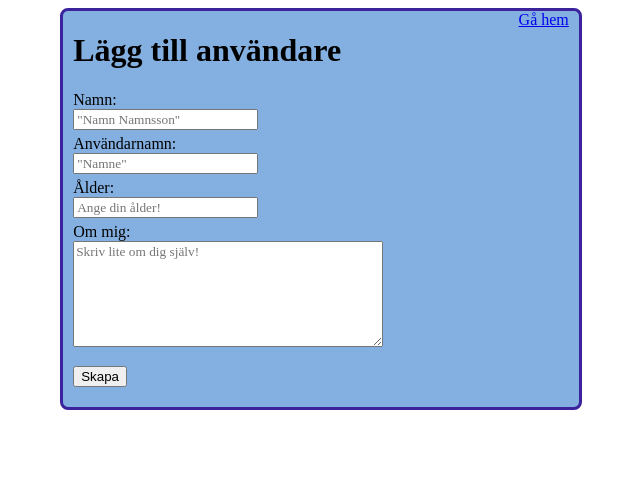
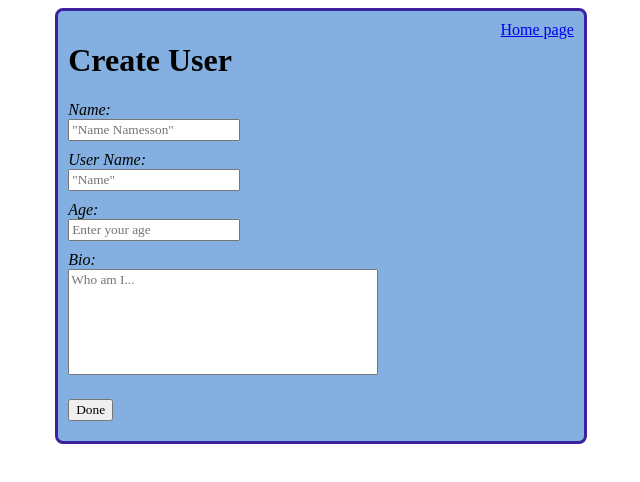
Before and after one commit to JackAndersson00/Test_Verktyg_Assignment_1, a plain HTML site: page create.html in a window 1280 px wide. Shown: the whole page, without its empty margins (319-959 px from the left). Drawn offline with Linux system fonts and the light colour scheme.

Commit message:
Added more classes to make styling easier

```diff
--- a/create.html
+++ b/create.html
@@ -3,34 +3,34 @@
 <head>
     <meta charset="UTF-8">
     <meta name="viewport" content="width=device.width, initial-scale=1.0">
-    <title>Lägg till användare</title>
+    <title>Create User</title>
     <link rel="stylesheet" href="styles.css">
 </head>
 <body>
     <div class="container">
         <div class="header-container">
-            <h1>Lägg till användare</h1>
-            <a href="index.html">Gå hem</a>
+            <h1>Create User</h1>
+            <a href="index.html">Home page</a>
         </div>
 
         <form id="addUserForm">
             <div class="form">
-                <label for="name">Namn:</label><br>
-                <input type="text" id="name" name="name" placeholder='"Namn Namnsson"'' required>
+                <label for="name">Name:</label><br>
+                <input class="form-font" type="text" id="name" name="name" placeholder='"Name Namesson"'' required>
             </div>
             <div class="form">
-                <label for="userName">Användarnamn:</label><br>
-                <input type="text" id="userName" name="userName" placeholder='"Namne"'' required>
+                <label for="userName">User Name:</label><br>
+                <input class="form-font" type="text" id="userName" name="userName" placeholder='"Name"'' required>
             </div>
             <div class="form">
-                <label for="age">Ålder:</label><br>
-                <input type="number" id="age" name="age" placeholder="Ange din ålder!" required>
+                <label for="age">Age:</label><br>
+                <input class="form-font" type="number" id="age" name="age" placeholder="Enter your age" required>
             </div>
             <div class="form">
-                    <label for="bio">Om mig:</label><br>
-                    <textarea id="bio" name="bio" placeholder="Skriv lite om dig själv!"></textarea>
+                <label for="bio">Bio:</label><br>
+                <textarea class="form-font" id="bio" name="bio" placeholder="Who am I..."></textarea>
             </div>
-            <button type="submit">Skapa</button>
+            <button class="form-font" type="submit">Done</button>
         </form>
     </div>
 </body>
--- a/styles.css
+++ b/styles.css
@@ -4,24 +4,17 @@
     border: 3px solid rgb(58, 35, 157);
     background-color: rgb(131, 176, 224);
     border-radius: 8px;
-    padding-left: 10px;
+    padding: 10px;
+    /*padding-left: 10px;
     padding-bottom: 10px;
-    font-family: 'Times New Roman', Times, serif;
-
-}
-
-input::placeholder {
-    font-family: 'Times New Roman', Times, serif;
-}
-
-textarea::placeholder {
+    padding-right: 10px;*/
     font-family: 'Times New Roman', Times, serif;
 }
 
 textarea {
     width: 60%; /* Ange bredden till 100% av förälderelementet (containern) */
-    max-width: 100%; /* Begränsa maximala bredden till 100% av förälderelementet */
     height: 100px;
+    resize: none;
 }
 
 button {
@@ -34,10 +27,11 @@ button {
     justify-content: space-between;
 }
 
-a {
-    padding-right: 10px;
+.form {
+    padding-bottom: 10px;
+    font-style: italic;
 }
 
-.form {
-    padding-bottom: 5px;
+.form-font {
+    font-family: 'Times New Roman', Times, serif;
 }
```
